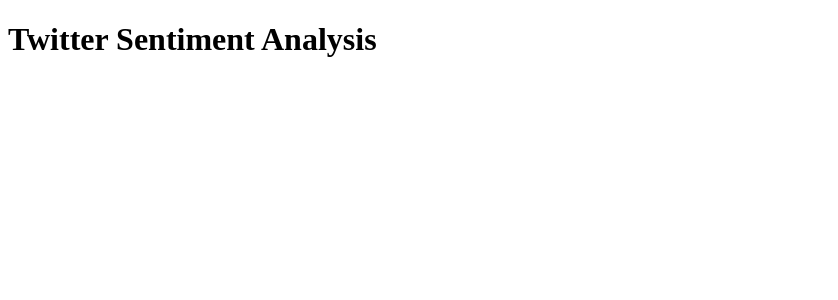
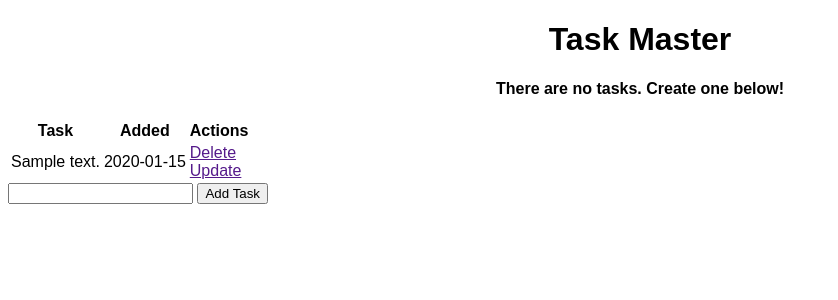
Before and after one commit to bhuwan1998/flask-tutorial, a Flask app: page / in a window 1280 px wide. Shown: the top 300 px of the page, without its empty margins (0-838 px from the left). Run offline with Flask 3, Linux system fonts and the light colour scheme; tables that the repository leaves empty hold one stand-in row (values such as "Sample post").

Commit message:
Major issue with rendering of HTML page at the moment

```diff
--- a/app.py
+++ b/app.py
@@ -1,10 +1,38 @@
-from flask import Flask, render_template
+from flask import Flask, render_template, url_for, request, redirect
+from flask_sqlalchemy import SQLAlchemy
+from datetime import datetime
 
 app = Flask(__name__)
 
-@app.route("/")
+app.config["SQLALCHEMY_DATABASE_URI"] = "sqlite:///site.db"
+db = SQLAlchemy(app)
+
+class Todo(db.Model):
+    id = db.Column(db.Integer, primary_key=True)
+    content = db.Column(db.String(200), nullable=False) # don't want this to be null
+    completed = db.Column(db.Integer, default=0)
+    date_created = db.Column(db.DateTime, default=datetime.utcnow)
+
+    def __repr__(self):
+        return '<Task :%r>' % self.id
+
+
+@app.route('/', methods=['POST', 'GET'])
 def index():
-    return render_template("index.html")
+    if request.method == 'POST':
+        task_content = request.form['content']
+        new_task = Todo(content=task_content)
+
+        try:
+            db.session.add(new_task)
+            db.session.commit()
+            return redirect('/')
+        except:
+            return 'There was an issue adding your task'
+
+    else:
+        tasks = Todo.query.order_by(Todo.date_created).all()
+        return render_template('index.html', tasks=tasks)
 
 if __name__ == "__main__":
     app.run(debug=True) # any errors will be printed to the console
--- /dev/null
+++ b/static/css/main.css
@@ -0,0 +1,5 @@
+body {
+    margin: 10;
+    font-family: sans-serif;
+    padding: 10;
+}
--- a/templates/base.html
+++ b/templates/base.html
@@ -7,6 +7,8 @@
       name="viewport"
       content="width=device-width, initial-scale=1, shrink-to-fit=no"
     />
+    <link rel="stylesheet" href="{{ url_for('static', filename='css/main.css')}}" />
+    <!-- same for javascript file to be attached here -->
     {% block head %}{% endblock %} <!-- This is a flask specific thing and a placeholder to insert our own data-->
   </head>
   <body>
--- a/templates/index.html
+++ b/templates/index.html
@@ -1,15 +1,37 @@
-<!DOCTYPE html>
-<html lang="en">
-  <head>
-    <meta charset="utf-8" />
-    <meta http-equiv="X-UA-Compatible" content="IE=edge" />
-    <meta
-      name="viewport"
-      content="width=device-width, initial-scale=1, shrink-to-fit=no"
-    />
-    <title>Document</title>
-  </head>
-  <body>
-    <h1> Twitter Sentiment Analysis </h1>
-  </body>
-</html>
+{% extends 'base.html' %}
+
+{% block head %}
+<title>Task Master</title>
+{% endblock %}
+
+{% block body %}
+<div class="content">
+    <h1 style="text-align: center">Task Master</h1>
+    <h4 style="text-align: center">There are no tasks. Create one below!</h4>
+    <table>
+        <tr>
+            <th>Task</th>
+            <th>Added</th>
+            <th>Actions</th>
+        </tr>
+        {% for task in tasks %}
+            <tr>
+                <td>{{ task.content }}</td>
+                <td>{{ task.date_created.date() }}</td>
+                <td>
+                    <a href="">Delete</a>
+                    <br>
+                    <a href="">Update</a>
+                </td>
+            </tr>
+        {% endfor %}
+    </table>
+
+    <div class="form">
+        <form action="/" method="POST">
+            <input type="text" name="content" id="content">
+            <input type="submit" value="Add Task">
+        </form>
+    </div>
+</div>
+{% endblock %}
```
Also changed, not shown: instance/site.db (added).
